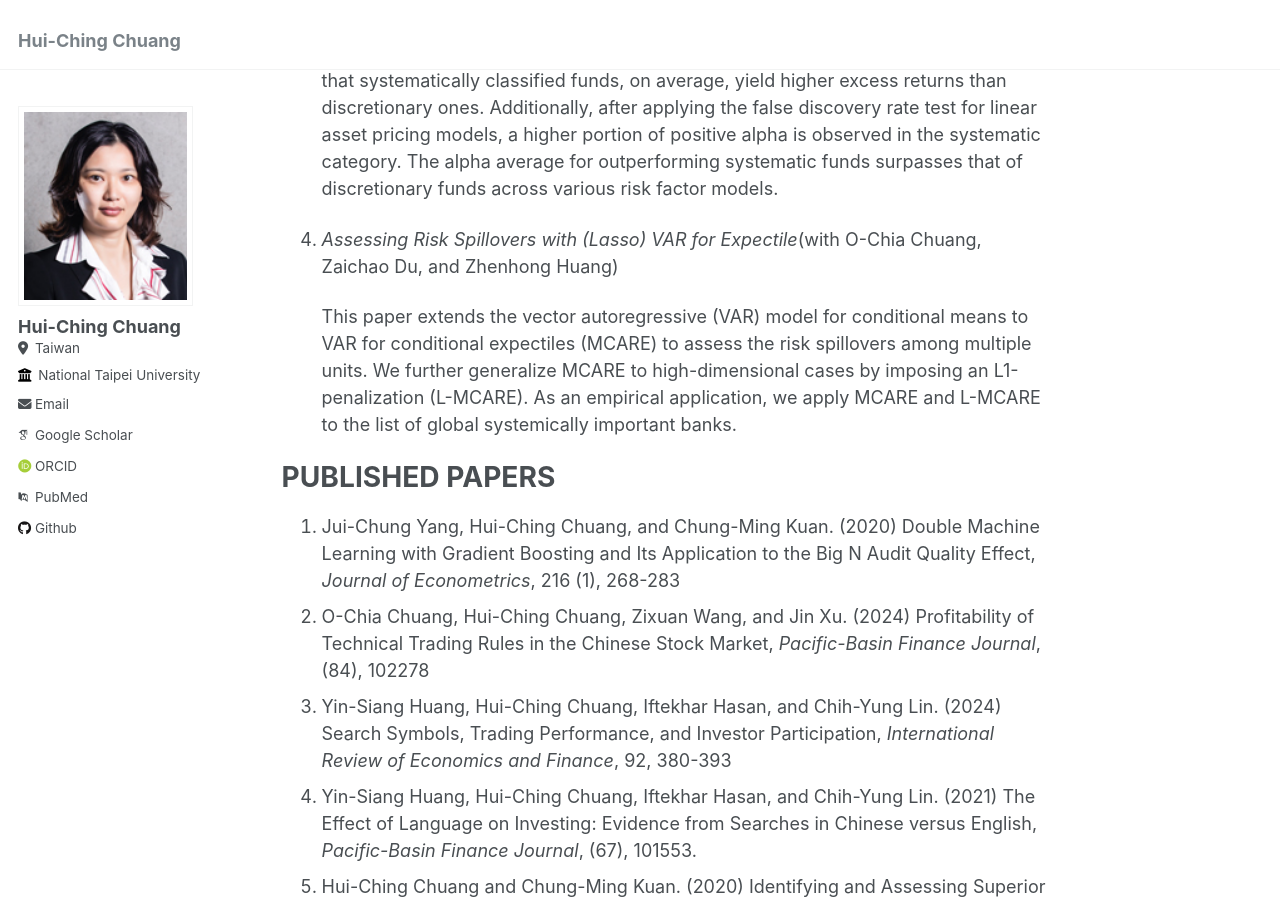
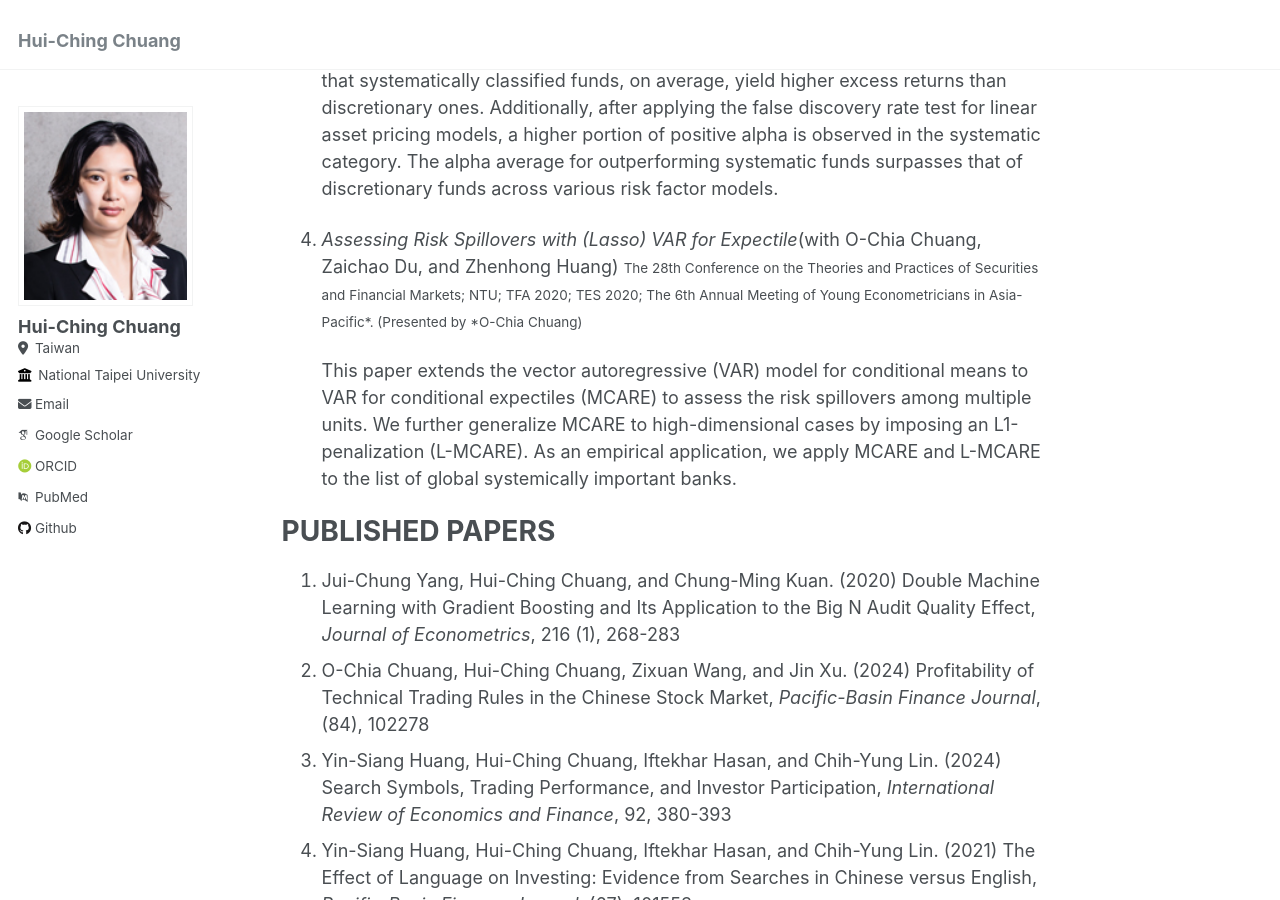
Before and after one commit to hcchuang/hcchuang.github.io, a Jekyll site: the page built from _pages/about.md, in a window 1280 px wide and 900 px high, scrolled down 1299 px. Built offline with Jekyll 4.4.1, drawn with Linux system fonts in a browser that asks for light colours; some web fonts are replaced.

Commit message:
Update about.md

```diff
--- a/_pages/about.md
+++ b/_pages/about.md
@@ -30,7 +30,7 @@ WORKING PAPERS
    This paper applies machine learning to classify hedge funds into systematic and discretionary categories. Leveraging textual analysis and advanced methods, our approach eliminates subjective judgment in analyzing investment strategies. We find that systematically classified funds, on average, yield higher excess returns than discretionary ones. Additionally, after applying the false discovery rate test for linear asset pricing models, a higher portion of positive alpha is observed in the systematic category. The alpha average for outperforming systematic funds surpasses that of discretionary funds across various risk factor models.
 
 
-4. _Assessing Risk Spillovers with (Lasso) VAR for Expectile_(with O-Chia Chuang, Zaichao Du, and Zhenhong Huang)
+4. _Assessing Risk Spillovers with (Lasso) VAR for Expectile_(with O-Chia Chuang, Zaichao Du, and Zhenhong Huang) <small> The 28th Conference on the Theories and Practices of Securities and Financial Markets; NTU; TFA 2020; TES 2020; The 6th Annual Meeting of Young Econometricians in Asia-Pacific\*. (Presented by *O-Chia Chuang) </small>
 
    This paper extends the vector autoregressive (VAR) model for conditional means to VAR for conditional expectiles (MCARE) to assess the risk spillovers among multiple units. We further generalize MCARE to high-dimensional cases by imposing an L1-penalization (L-MCARE). As an empirical application, we apply MCARE and L-MCARE to the list of global systemically important banks.
 
```
